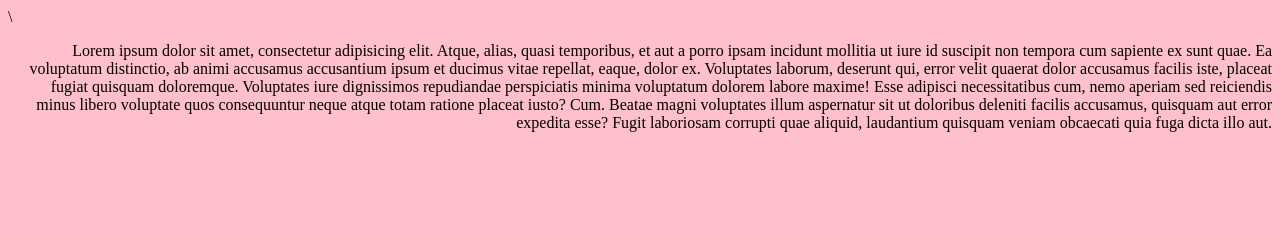
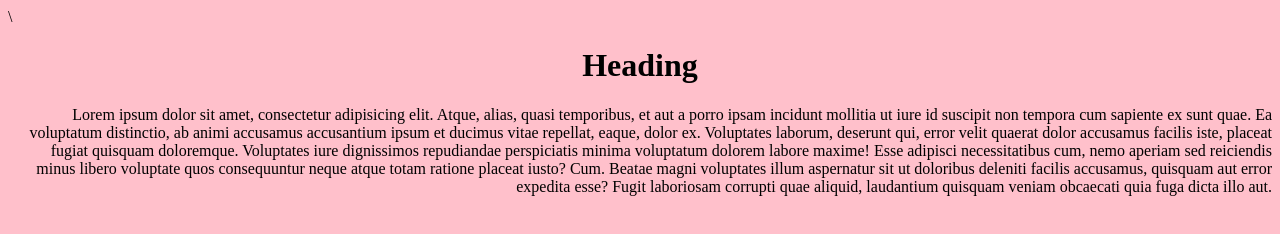
Before and after one commit to AakritiA04/Html-practice, a plain HTML site: page CSShtmlpractice/practices/random.html in a window 1280 px wide. Drawn offline with Linux system fonts and the light colour scheme.

Commit message:
css practice

```diff
--- a/CSShtmlpractice/practices/random.html
+++ b/CSShtmlpractice/practices/random.html
@@ -7,6 +7,7 @@
         <link rel="stylesheet" href="style.css">
     </head>
     <body>
+        <h1>Heading</h1>
         <p>Lorem ipsum dolor sit amet, consectetur adipisicing elit. Atque, alias, quasi temporibus, et aut a porro ipsam incidunt mollitia ut iure id suscipit non tempora cum sapiente ex sunt quae.
         Ea voluptatum distinctio, ab animi accusamus accusantium ipsum et ducimus vitae repellat, eaque, dolor ex. Voluptates laborum, deserunt qui, error velit quaerat dolor accusamus facilis iste, placeat fugiat quisquam doloremque.
         Voluptates iure dignissimos repudiandae perspiciatis minima voluptatum dolorem labore maxime! Esse adipisci necessitatibus cum, nemo aperiam sed reiciendis minus libero voluptate quos consequuntur neque atque totam ratione placeat iusto? Cum.
--- a/CSShtmlpractice/practices/style.css
+++ b/CSShtmlpractice/practices/style.css
@@ -19,3 +19,6 @@
 p{
     text-align : right;
 }
+h1{
+    text-align:center;
+}
```
